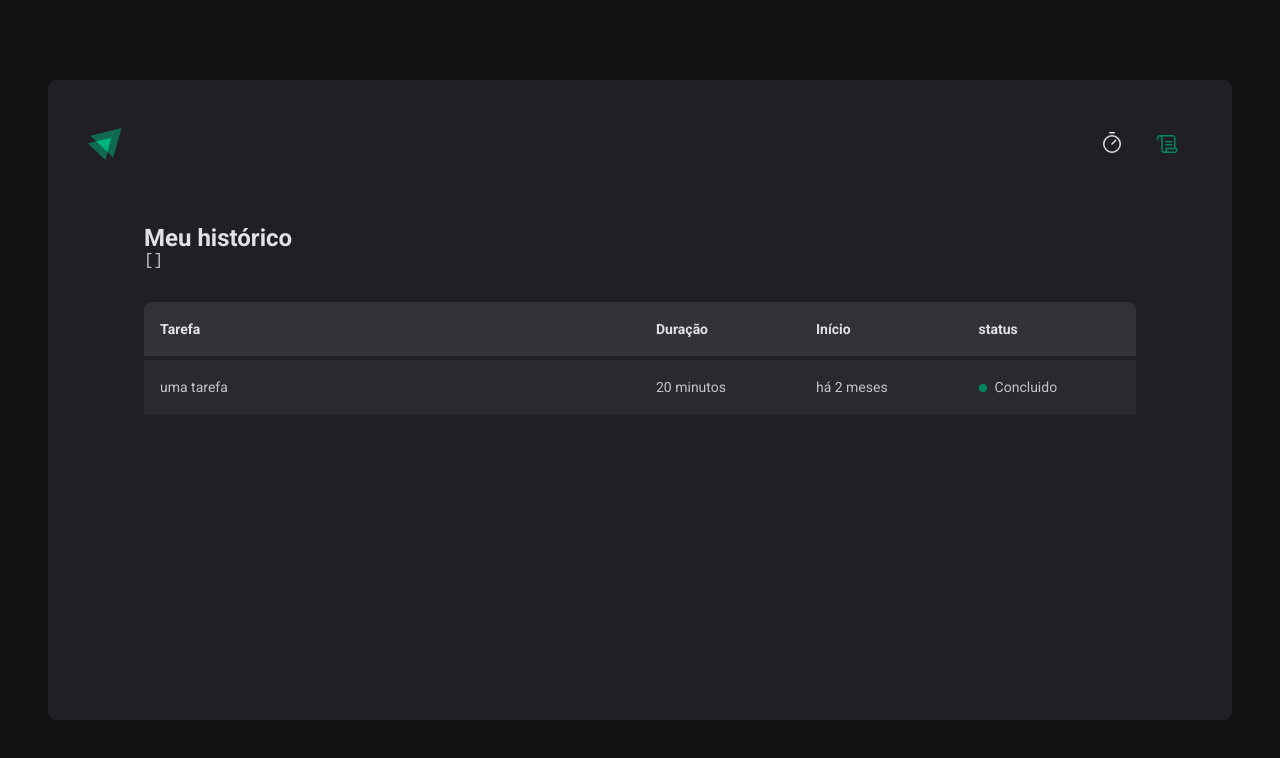
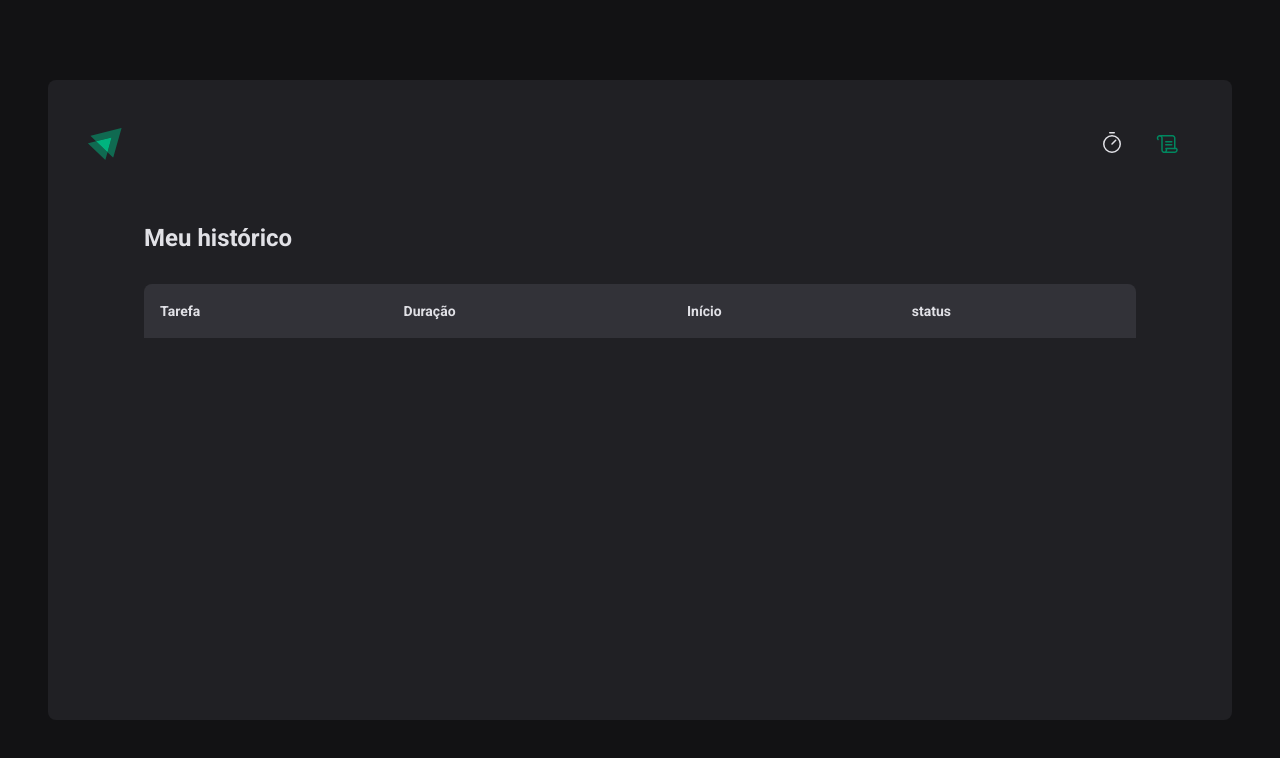
Before and after one commit to robsonleitao/02-ignite-timer, a React (Vite) app: page /history in a window 1280 px wide. Shown: the top 758 px of the page. Built offline with nearby package versions, Linux system fonts and the light colour scheme.

Commit message:
organizando o codigo com useReducer

```diff
--- a/src/App.tsx
+++ b/src/App.tsx
@@ -4,7 +4,7 @@ import { GlobalStyle } from "./styles/global";
 import { Router } from "./Router";
 import { BrowserRouter } from "react-router-dom";
 import { CyclesContextProvider } from "./contexts/CyclesContext";
-// import { Home } from "./exemplos/Home";
+// import {  Contador } from "./exemplos/Exemplo";
 
 export function App() {
   return (
--- a/src/contexts/CyclesContext.tsx
+++ b/src/contexts/CyclesContext.tsx
@@ -1,11 +1,17 @@
-import { createContext, useState } from "react"
+import { createContext, useState, useReducer, ReactNode } from "react"
+import { cyclesReducer } from "../reducers/cycles/reducer"
+import {
+    addNewCycleAction,
+    interruptCurrentCycleAction,
+    markCurrentCycleAsFineshedAction
+} from "../reducers/cycles/actions"
 
 export interface NewCycleFormData {
     task: string
     minutesAmount: number
 }
 
-interface Cycle {
+export interface Cycle {
     id: string
     task: string
     minutesAmount: number,
@@ -32,8 +38,13 @@ interface CyclesContextProviderProps {
 export const CyclesContext = createContext({} as CyclesContextType)
 
 export function CyclesContextProvider({children}: CyclesContextProviderProps) {
-    const [cycles, setCycles] = useState<Cycle[]>([])
-    const [activeCycleId, setActiveCycleId] = useState<string | null>(null)
+
+    const [cyclesState, dispatch] = useReducer(cyclesReducer, {
+        activeCycleId: null,
+        cycles: [],
+    })
+
+    const {cycles, activeCycleId} = cyclesState
     const activeCycle = cycles.find(cycle => cycle.id == activeCycleId)
     const [amountSecondsPassed, setAmountSecondsPassed] = useState(0)
 
@@ -42,13 +53,7 @@ export function CyclesContextProvider({children}: CyclesContextProviderProps) {
     }
 
     function markCurrentCycleAsFineshed() {
-        setCycles(state => state.map(cycle => {
-            if(cycle.id == activeCycleId) {
-                return {...cycle, interruptDate: new Date()}
-            }else {
-                return cycle
-            }
-        }))
+        dispatch(markCurrentCycleAsFineshedAction())
     }
 
     function createNewCycle(data: NewCycleFormData) {
@@ -58,22 +63,13 @@ export function CyclesContextProvider({children}: CyclesContextProviderProps) {
             minutesAmount: data.minutesAmount,
             startDate: new Date()
         }
-        setCycles((state) => [...state, newCycle])
-        setActiveCycleId(newCycle.id)
+
+        dispatch(addNewCycleAction(newCycle))
         setAmountSecondsPassed(0)
-        // reset()
     }
 
     function interruptCurrentCycle() {
-        setCycles(state => state.map(cycle => {
-            if(cycle.id == activeCycleId) {
-                return {...cycle, interruptDate: new Date()}
-            }else {
-                return cycle
-            }
-        }))
-
-        setActiveCycleId(null)
+        dispatch(interruptCurrentCycleAction())
     }
 
     return (
--- a/src/pages/History/History.tsx
+++ b/src/pages/History/History.tsx
@@ -1,6 +1,8 @@
 import { useContext } from "react";
 import { HistoryContainer, HistoryList, Status } from "./styles";
 import { CyclesContext } from "../../contexts/CyclesContext";
+import {formatDistanceToNow} from 'date-fns'
+import {ptBR} from 'date-fns/locale/pt-BR'
 
 export function History() {
     const {cycles} = useContext(CyclesContext)
@@ -9,7 +11,6 @@ export function History() {
         <HistoryContainer>
             <h1>Meu histórico</h1>
         <pre>
-            {JSON.stringify(cycles, null, 2)}
         </pre>
             <HistoryList>
                 <table>
@@ -23,16 +24,23 @@ export function History() {
                     </thead>
 
                     <tbody>
-                        <tr>
-                            <td>uma tarefa</td>
-                            <td>20 minutos</td>
-                            <td>há 2 meses</td>
-                            <td>
-                                <Status statusColor="green">
-                                    Concluido
-                                </Status>
-                            </td>
-                        </tr>
+                        {cycles.map(cycle => {
+                            return (
+                                <tr key={cycle.id}>
+                                    <td>{cycle.task}</td>
+                                    <td>{cycle.minutesAmount} minutos</td>
+                                    <td>{formatDistanceToNow(cycle.startDate, {
+                                        addSuffix: true,
+                                        locale: ptBR
+                                    })}</td>
+                                    <td>
+                                        {cycle.fineshedDate && <Status statusColor="green">Concluido</Status>}
+                                        {cycle.interruptDate && <Status statusColor="red">Interrompido</Status>}
+                                        {!cycle.interruptDate && !cycle.fineshedDate && <Status statusColor="yellow">Em andamento</Status>}
+                                    </td>
+                                </tr>
+                            )
+                        })}
                     </tbody>
                 </table>
             </HistoryList>
--- a/src/pages/Home/Home.tsx
+++ b/src/pages/Home/Home.tsx
@@ -32,13 +32,18 @@ export function Home() {
         }
     })
 
-    const {watch, handleSubmit} = newCycleForm
+    const {watch, handleSubmit, reset} = newCycleForm
     const task = watch('task')
     const isSubmitDisabled = !task
 
+    function handleCreateNewCycle(data: NewCycleFormData) {
+        createNewCycle(data)
+        reset()
+    }
+
     return (
         <HomeContainer>
-            <form onSubmit={handleSubmit(createNewCycle)}>
+            <form onSubmit={handleSubmit(handleCreateNewCycle)}>
 
                 <FormProvider {...newCycleForm}>
                     <NewCycleForm />
--- a/src/pages/Home/components/NewCycleForm/index.tsx
+++ b/src/pages/Home/components/NewCycleForm/index.tsx
@@ -30,7 +30,7 @@ export function NewCycleForm() {
             <MinutesAmountInput
                 type="number"
                 id="minutesAmount"
-                step={5}
+                step={1}
                 min={1}
                 max={60}
                 {...register('minutesAmount', {valueAsNumber: true})}
--- /dev/null
+++ b/src/reducers/cycles/actions.ts
@@ -0,0 +1,28 @@
+import { Cycle } from "../../contexts/CyclesContext";
+
+export enum ActionType {
+    add_new_cycle = 'add_new_cycle',
+    interrupt_current_cycle = 'interrupt_current_cycle',
+    mark_current_cycle_as_fineshed = 'mark_current_cycle_as_fineshed'
+}
+
+export function addNewCycleAction(newCycle: Cycle) {
+    return {
+        type: ActionType.add_new_cycle,
+        payload: {
+            newCycle
+        }
+    }
+}
+
+export function markCurrentCycleAsFineshedAction() {
+    return {
+        type: ActionType.mark_current_cycle_as_fineshed
+    }
+}
+
+export function interruptCurrentCycleAction() {
+    return {
+        type: ActionType.interrupt_current_cycle
+    }
+}
--- /dev/null
+++ b/src/reducers/cycles/reducer.ts
@@ -0,0 +1,49 @@
+import { Cycle } from "../../contexts/CyclesContext"
+import { ActionType } from "./actions"
+
+interface CycleState {
+    cycles: Cycle[],
+    activeCycleId: string | null
+}
+
+export function cyclesReducer(state: CycleState, action: any) {
+
+    switch(action.type) {
+        case ActionType.add_new_cycle:
+            return {
+                ...state,
+                cycles: [...state.cycles, action.payload.newCycle],
+                activeCycleId: action.payload.newCycle.id
+            }
+
+        case ActionType.interrupt_current_cycle:
+            return {
+                ...state,
+                activeCycleId: null,
+                cycles: state.cycles.map(cycle => {
+                    if(cycle.id == state.activeCycleId) {
+                        return {...cycle, interruptDate: new Date()}
+                    }else {
+                        return cycle
+                    }
+                })
+            }
+
+        case ActionType.mark_current_cycle_as_fineshed:
+            return {
+                ...state,
+                activeCycleId: null,
+                cycles: state.cycles.map(cycle => {
+                    if(cycle.id == state.activeCycleId) {
+                        return {...cycle, fineshedDate: new Date()}
+                    }else {
+                        return cycle
+                    }
+                })
+            }
+        default:
+            state
+    }
+
+    return state
+}
```
Also changed, not shown: src/exemplos/Exemplo.tsx (added, +26 -0 lines), src/exemplos/Home.tsx (deleted, +0 -35 lines).
